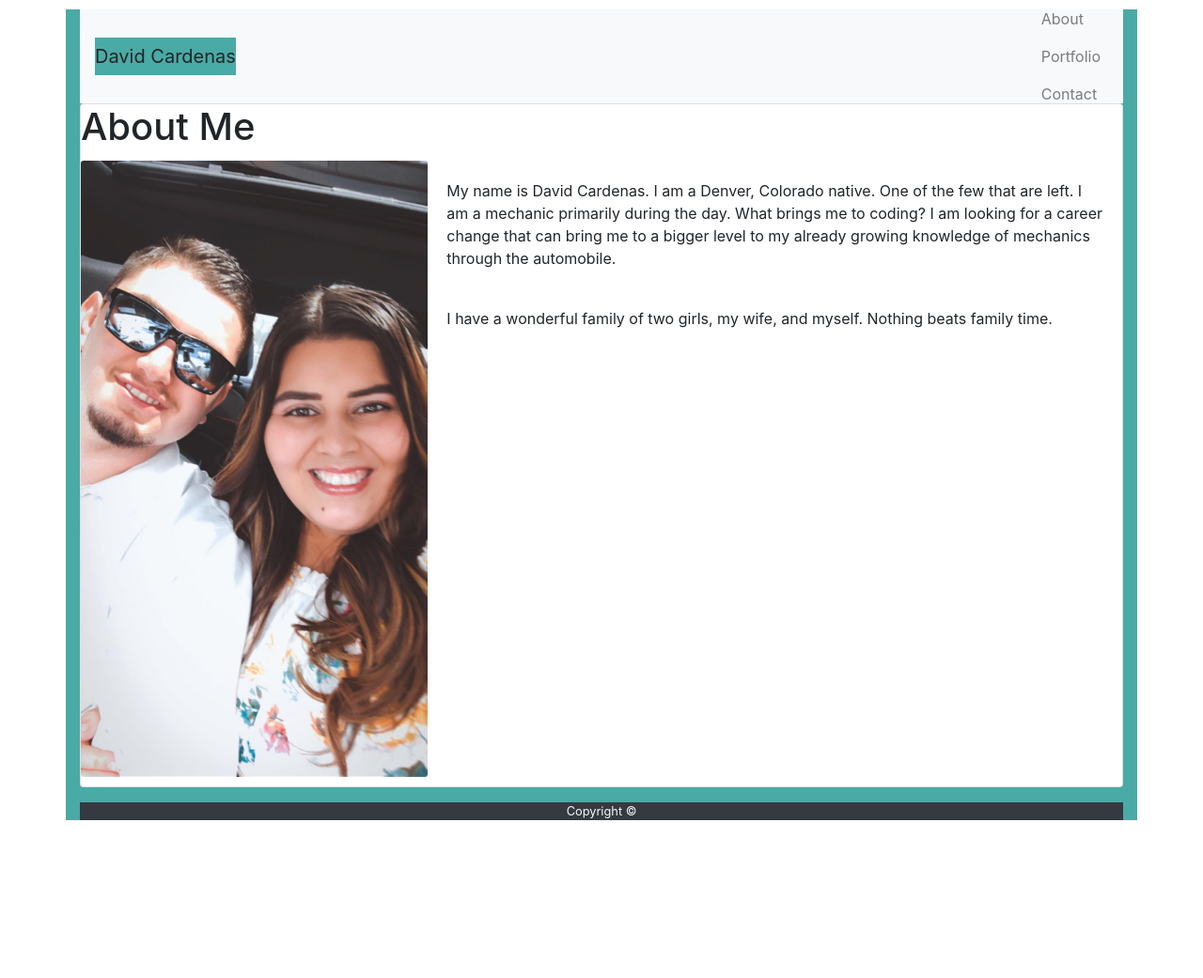
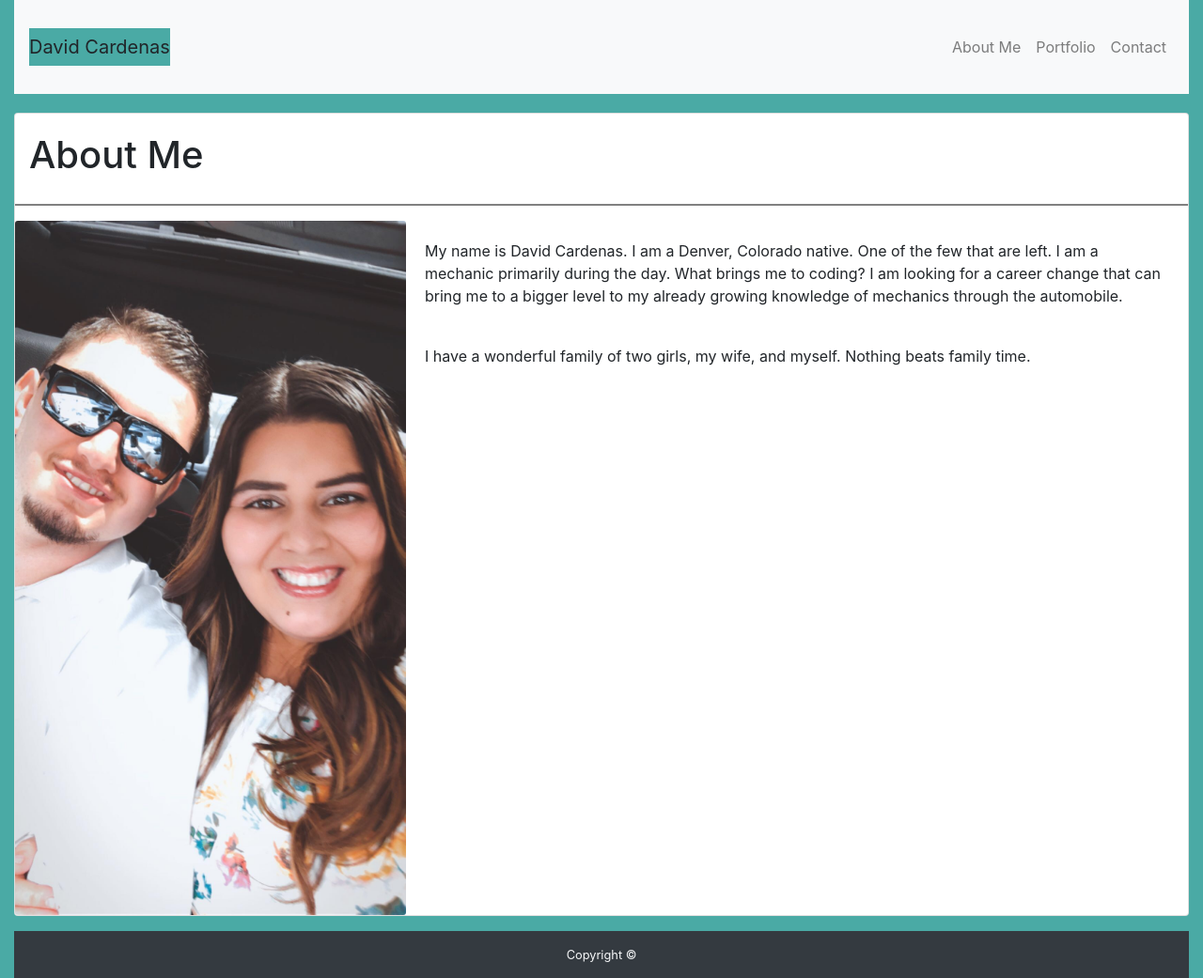
Before and after one commit to dcarde24/Bootstrap-Portfolio, a plain HTML site: page index.html in a window 1280 px wide. Shown: the whole page at 94% size. Before the commit the page ends 893 px from the top, so only its background shows below. Drawn offline with nearby package versions, Linux system fonts and the light colour scheme.

Commit message:
modified index.html further, beginning work on contact page

```diff
--- a/assets/css/style.css
+++ b/assets/css/style.css
@@ -1,24 +1,32 @@
-.container {
+.container-fluid {
     background: #4aaaa5;
-    margin-top: 10px;
-    margin-bottom: 20px;
 }
 
 .card-img {
     float: left;
-    width: 200px;
-    margin: 0 20px 10px 0;
+}
+.card-title {
+    margin-left: 15px;
+    margin-top: 20px;
 }
 
 .footer {
+    height: 50px;
     width: auto;
+    text-align: center;
 }
 
 .navbar {
     height: 100px;
+    margin-bottom: 20px;
 }
 
 .navbar-brand {
     background: #4aaaa5;
+    text-decoration-color: white;
 
 }
+
+.lineBreak {
+    border: 1px solid grey;
+}
--- a/index.html
+++ b/index.html
@@ -9,24 +9,23 @@
     <link rel="stylesheet" href="https://stackpath.bootstrapcdn.com/bootstrap/4.3.1/css/bootstrap.min.css" integrity="sha384-ggOyR0iXCbMQv3Xipma34MD+dH/1fQ784/j6cY/iJTQUOhcWr7x9JvoRxT2MZw1T" crossorigin="anonymous">
 </head>
 <body>
-    <div class="container">
+    <div class="container-fluid">
     <!-- This is the navbar -->
 
     <div class="row rowNumberOne">
         <div class="col-lg-12">
 
         <nav class="navbar navbar-expand-lg navbar-light bg-light">
-            <div class="navbarName">
             <a class="navbar-brand">David Cardenas</a>
-                <button class="navbar-toggler" type="button" data-toggle="collapse" data-target="#navbarSupportedContent" aria-controls="navbarSupportedContent" aria-expanded="false" aria-label="Toggle navigation">
-                    <span class="navbar-toggler-icon"></span>
-                </button>
-            </div>
         <div class="collapse navbar-collapse" id="navbarLinks">
             <ul class="navbar-nav ml-auto">
                 <li class="nav-item">
-                    <a class="nav-link" href="index.html">About <span class="sr-only">(current)</span></a>
+                    <a class="nav-link" href="index.html">About Me</a>
+                </li>
+                <li>
                     <a class="nav-link" href="portfolio.html">Portfolio</a>
+                </li>
+                <li>
                     <a class="nav-link" href="contact.html">Contact</a>
                 </li>
             </ul>
@@ -39,6 +38,7 @@
                 <div class="col-lg-12">
                         <div class="card mb-3">
                             <h1 class="card-title">About Me</h1>
+                            <hr class="lineBreak">
                                 <div class="row no-gutters">
                                   <div class="col-md-4">
                                     <img src="assets/images/IMG_1165.JPG" id="index-image" class="card-img" alt="My image">
@@ -55,7 +55,7 @@
                     </div>
                 </div>
             </div>
-    <footer class="footer nabvar-fixed-bottom text-center text-light small bg-dark">
+    <footer class="footer nabvar-fixed-bottom text-center text-light py-3 small bg-dark">
     Copyright &copy;
     </footer>
 </div>
```
Also changed, not shown: contact.html (+13 -5 lines), portfolio.html (+7 -5 lines).
